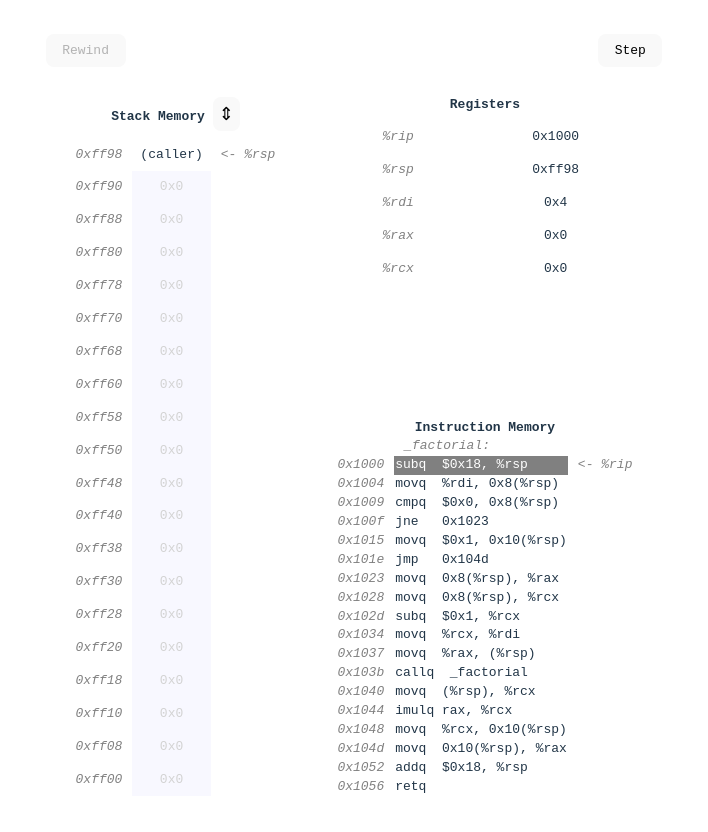
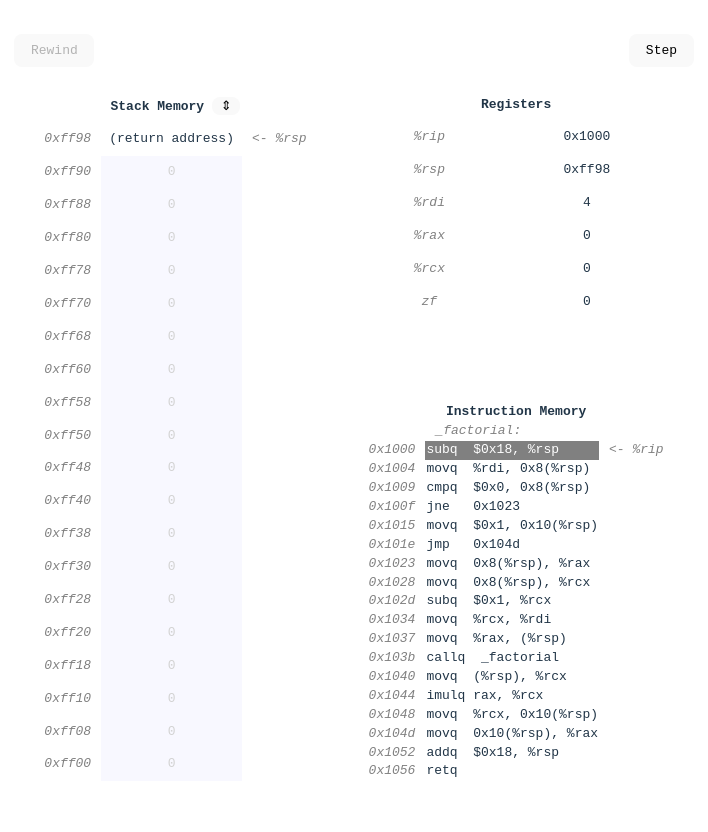
Before and after one commit to robot-dreams/x86-fact, a React (Vite) app: page / in a window 1280 px wide. Shown: the top 832 px of the page, without its empty margins (286-994 px from the left). Built offline with nearby package versions, Linux system fonts and the light colour scheme.

Commit message:
Misc improvements
- Zero flag
- Register tooltips
- Use decimal instead of hex for non-address values

```diff
--- a/src/App.tsx
+++ b/src/App.tsx
@@ -1,15 +1,25 @@
 import { useState } from "react";
 import "./App.css";
+
+const offsets = [
+  0x1000, 0x1004, 0x1009, 0x100f, 0x1015, 0x101e, 0x1023, 0x1028, 0x102d,
+  0x1034, 0x1037, 0x103b, 0x1040, 0x1044, 0x1048, 0x104d, 0x1052, 0x1056,
+];
 
 const numInstructions = 18;
 const numStackWords = 20;
 const returnAddress = 0x1040;
 const stackTop = 0xff98;
+const minAddress = offsets[0];
 
-const offsets = [
-  0x1000, 0x1004, 0x1009, 0x100f, 0x1015, 0x101e, 0x1023, 0x1028, 0x102d,
-  0x1034, 0x1037, 0x103b, 0x1040, 0x1044, 0x1048, 0x104d, 0x1052, 0x1056,
-];
+const regTitles: { [reg: string]: string } = {
+  rip: "instruction pointer",
+  rsp: "stack pointer",
+  rdi: "1st argument",
+  rax: "return value",
+  rcx: "general purpose register",
+  zf: "zero flag (part of %rflags)",
+};
 
 const instructions = [
   "subq  $0x18, %rsp",
@@ -50,6 +60,7 @@ function newMachine(): Machine {
       rdi: 0x04,
       rax: 0x00,
       rcx: 0x00,
+      zf: 0,
     },
     stackWords: new Array(numStackWords).fill(0),
   };
@@ -73,6 +84,7 @@ function step(m: Machine) {
   switch (m.regs.rip) {
     case 0x1000:
       m.regs.rsp -= 0x18;
+      m.regs.zf = m.regs.rsp === 0 ? 1 : 0;
       m.regs.rip = 0x1004;
       break;
 
@@ -83,10 +95,11 @@ function step(m: Machine) {
 
     case 0x1009:
       m.regs.rip = 0x100f;
+      m.regs.zf = getStackWord(m, m.regs.rsp + 0x8) === 0 ? 1 : 0;
       break;
 
     case 0x100f:
-      if (getStackWord(m, m.regs.rsp + 0x8) != 0x0) {
+      if (m.regs.zf === 0) {
         m.regs.rip = 0x1023;
       } else {
         m.regs.rip = 0x1015;
@@ -114,6 +127,7 @@ function step(m: Machine) {
 
     case 0x102d:
       m.regs.rcx -= 0x1;
+      m.regs.zf = m.regs.rcx === 0 ? 1 : 0;
       m.regs.rip = 0x1034;
       break;
 
@@ -156,6 +170,7 @@ function step(m: Machine) {
 
     case 0x1052:
       m.regs.rsp += 0x18;
+      m.regs.zf = m.regs.rsp === 0 ? 1 : 0;
       m.regs.rip = 0x1056;
       break;
 
@@ -172,8 +187,13 @@ function step(m: Machine) {
 
 function StackRow({ machine, i }: { machine: Machine; i: number }) {
   const address = stackTop - 8 * i;
-  const word =
-    i === 0 ? "(caller)" : `0x${machine.stackWords[i - 1].toString(16)}`;
+  const word = machine.stackWords[i - 1];
+  const display =
+    i === 0
+      ? "(return address)"
+      : word >= minAddress
+      ? `0x${word.toString(16)}`
+      : word.toString();
   const wordStyle =
     address < machine.regs.rsp
       ? { backgroundColor: "ghostwhite", color: "lightgray" }
@@ -181,7 +201,7 @@ function StackRow({ machine, i }: { machine: Machine; i: number }) {
   return (
     <tr>
       <td className="label">{`0x${address.toString(16)}`}</td>
-      <td style={wordStyle}>{word}</td>
+      <td style={wordStyle}>{display}</td>
       <td className="label">{address === machine.regs.rsp && "<- %rsp"}</td>
     </tr>
   );
@@ -203,12 +223,12 @@ function StackMemory({ machine }: { machine: Machine }) {
           <th colSpan={3}>
             Stack Memory{" "}
             <button
-              style={{ fontSize: 18, padding: 5 }}
+              style={{ padding: 0 }}
               onClick={() => {
                 setReverse(!reverse);
               }}
             >
-              &#x21D5;
+              &nbsp;&#x21D5;&nbsp;
             </button>
           </th>
         </tr>
@@ -222,10 +242,14 @@ function Registers({ machine }: { machine: Machine }) {
   const registerRows = [];
   for (const reg of Object.keys(machine.regs)) {
     const value = machine.regs[reg];
-    const display = `0x${value.toString(16)}`;
+    const display =
+      value >= minAddress ? `0x${value.toString(16)}` : value.toString();
+    const label = reg === "zf" ? "zf" : "%" + reg;
     registerRows.push(
       <tr key={reg}>
-        <td className="label">{`%${reg}`}</td>
+        <td title={regTitles[reg]} className="label">
+          {label}
+        </td>
         <td>{display}</td>
       </tr>
     );
```
